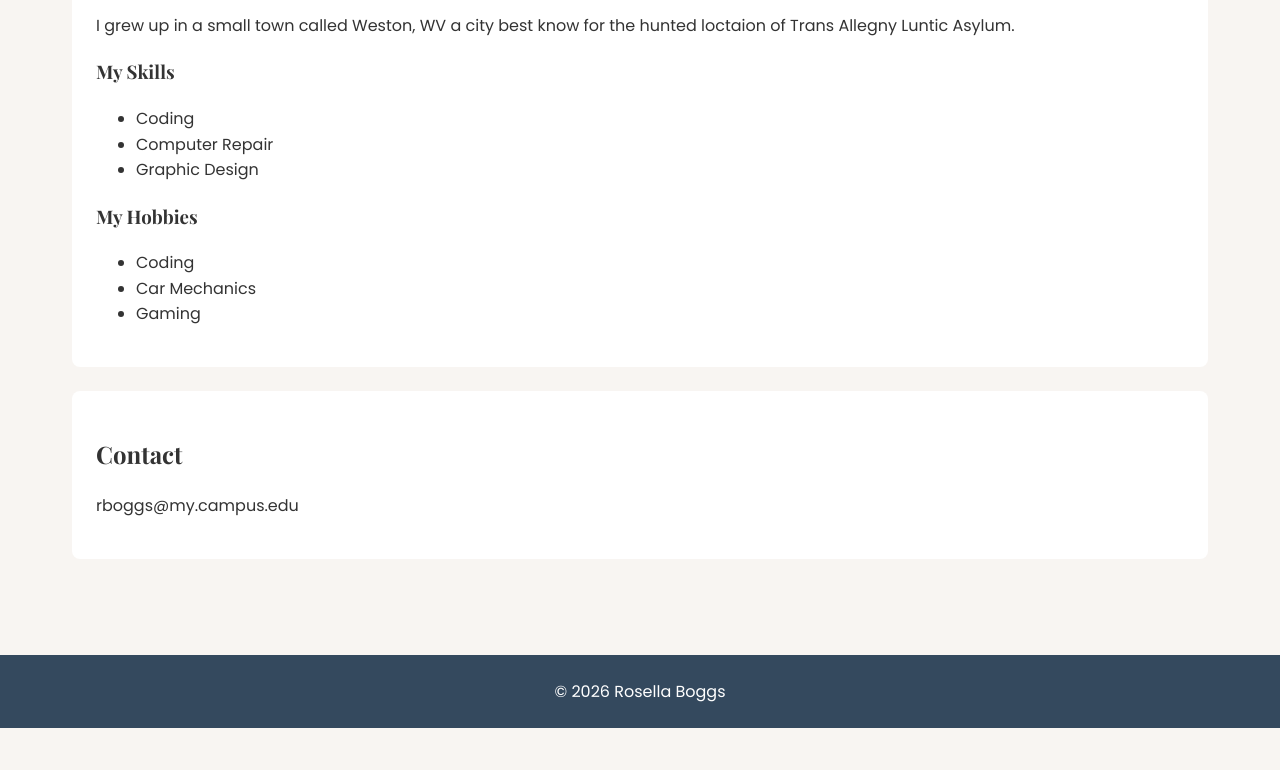
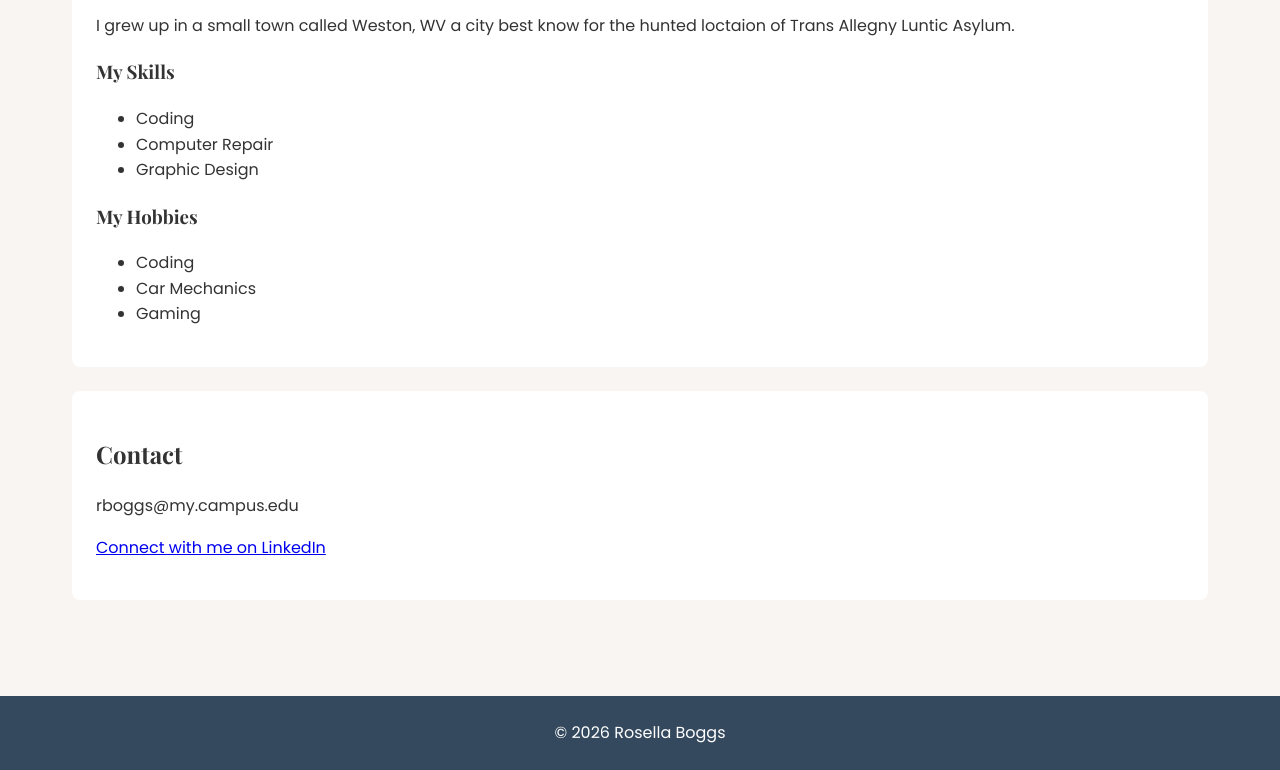
Before and after one commit to rose-boggs1023/Web-dev-project-2, a plain HTML site: page START_site/about.html in a window 1280 px wide. Shown: the part 822-1592 px from the top of the page. Before the commit the page ends 1550 px from the top, so only its background shows below. Drawn offline with nearby package versions, Linux system fonts and the light colour scheme.

Commit message:
Update LinkedIn link with descriptive text

```diff
--- a/START_site/about.html
+++ b/START_site/about.html
@@ -40,7 +40,11 @@
     <section>
       <h2>Contact</h2>
       <p>rboggs@my.campus.edu</p>
-      <p><a href="https://www.linkedin.com/in/rosella-boggs-51a8893aa/"></a></p>
+      <p>
+  <a href="https://www.linkedin.com/in/rosella-boggs-51a8893aa/">
+    Connect with me on LinkedIn
+  </a>
+</p>
     </section>
   </main>
   <footer>
```
